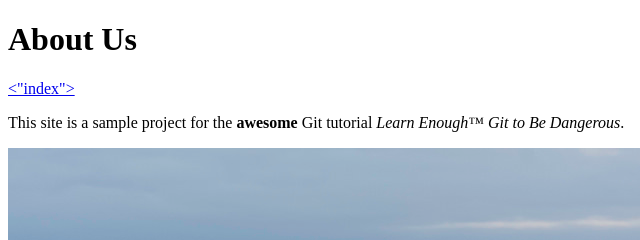
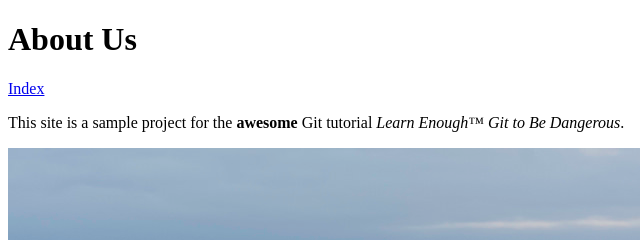
Before and after one commit to samletscher/website, a plain HTML site: page about.html in a window 1280 px wide. Shown: the top 240 px of the page, 0-640 px from the left. Drawn offline with Linux system fonts and the light colour scheme.

Commit message:
Fix link to index

```diff
--- a/about.html
+++ b/about.html
@@ -6,7 +6,7 @@
   </head>
   <body>
     <h1>About Us</h1>
-    <a href="https://samletscher.github.io/website/"> <"index"> </a>
+    <a href="https://samletscher.github.io/website/">Index</a>
     <p>This site is a sample project for the <strong>awesome</strong>
     Git tutorial <em>Learn Enough™ Git to Be Dangerous</em>.
     </p>
```
